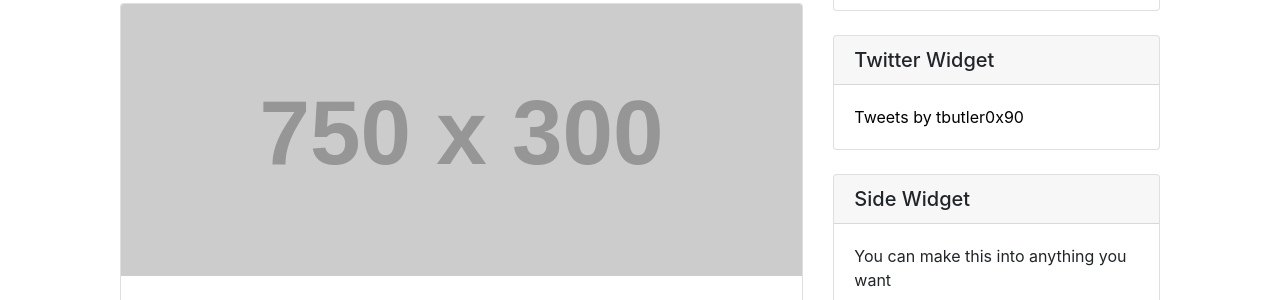
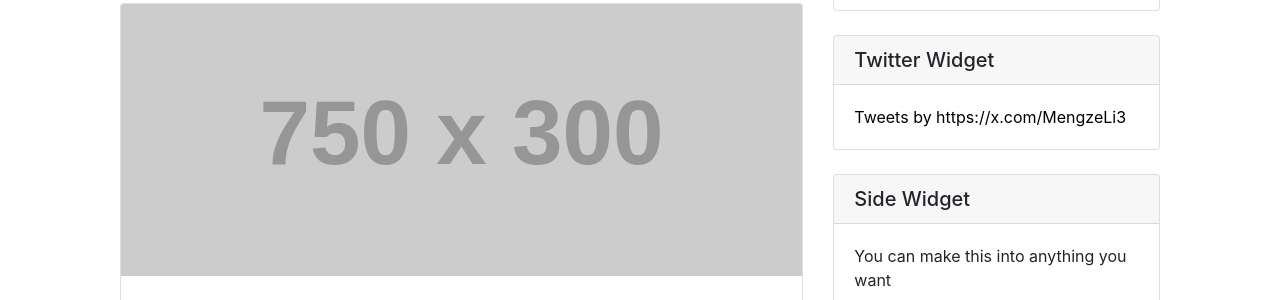
Before and after one commit to limengze1991/limengze1991.github.io, a Jekyll site: the page built from pages/tags.html, in a window 1280 px wide and 900 px high, scrolled down 579 px. Shown: the part 153-453 px from the top of the window. Built offline with Jekyll 4.4.1, drawn with Linux system fonts in a browser that asks for light colours; nearby versions of some CDN libraries; comment, search, counter and statistics services are not loaded; some of the changed lines change nothing that is shown.

Commit message:
update: config.yml twitter linkedin

```diff
--- a/_config.yml
+++ b/_config.yml
@@ -23,15 +23,12 @@
 profile_image: /assets/img/mengze.jpg #/assets/img/avatar/avatar.jpeg
 occupation:
 snippet:
-twitter: tbutler0x90
-github: tcbutler320
-linkedin: tyler-b-a700a1aa
-stackoverflow: '12935605'
-website: https://tbutler.org
+twitter: https://x.com/MengzeLi3
+linkedin: www.linkedin.com/in/mengze-li-19049b178
+website:
 codepen:
 medium:
-email: developer.tbutler@gmail.com
-keybase: tbutler320
+email:
 pgp:
 ctftime:
 phonenumber:
```
